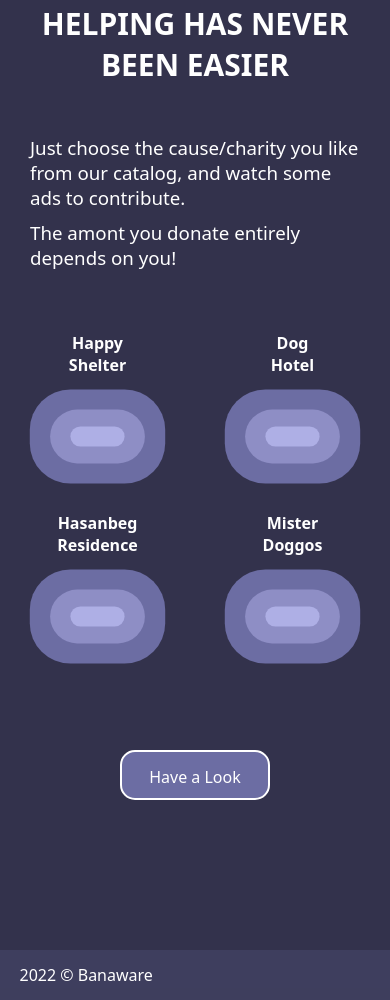
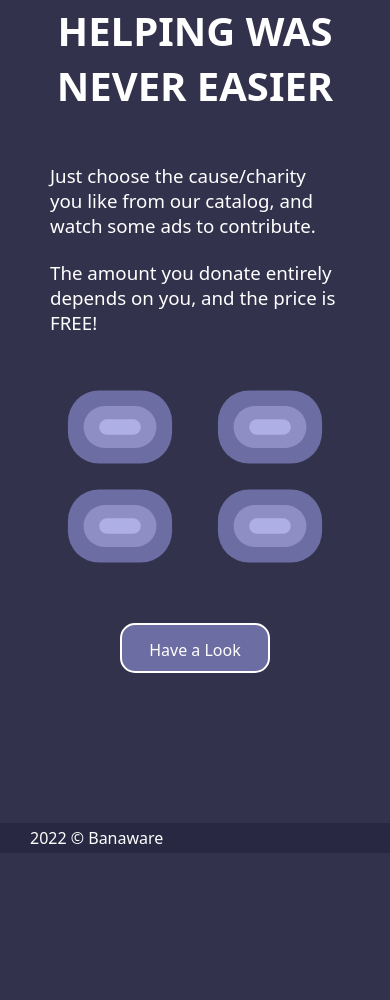
Before and after one commit to banaware/banaware.org, a plain HTML site: page index.html in a window 390 px wide. Shown: the part 283-1283 px from the top of the page. After the commit the page ends 1136 px from the top, so only its background shows below. Drawn offline with Linux system fonts and the light colour scheme.

Commit message:
Mobile First WIP

```diff
--- a/css/index.css
+++ b/css/index.css
@@ -1,79 +1,98 @@
 body{
     background-color: rgba(51,50,76,255);
     color: white;
+
     width: 100vw;
-    float: left;
+    display: flex;
+    flex-direction: column;
+    align-items: center;
+    justify-content: space-evenly;
 }
 
 .clearfix{
     clear: both;
 }
 
-#logo{
-    margin: 50px;
+header img{
+    margin: 50px 50px 0 50px;
 
-    animation: logo-entrance 1400ms cubic-bezier(0.68, -0.6, 0.32, 1.6) 0s 1 normal none;
+    animation: logo-entrance 900ms cubic-bezier(0.68, -0.6, 0.32, 1.6) 0s 1 normal none;
 }
 
 header h1{
+    margin: 50px;
+    font-size: 40px;
+    text-align: center;
+
     opacity: 0;
-    animation: header-entrance 900ms cubic-bezier(0.85, 0, 0.15, 1) 2000ms 1 normal forwards;
-    margin: 0 auto;
-    max-width: 310px;
-    font-size: 30px;
-    text-align: center;
-}
-
-main h3{
-    opacity: 0;
-    animation: right-entrance 900ms cubic-bezier(0.85, 0, 0.15, 1) 3000ms 1 normal forwards;
-    margin: 10px auto;
-    max-width: 370px;
-    padding: 0 20px;
-    font-weight: 400;
+    animation: header-entrance 900ms cubic-bezier(0.85, 0, 0.15, 1) 250ms 1 normal forwards;
 }
 
 main h3:first-of-type{
     opacity: 0;
-    animation: left-entrance 900ms cubic-bezier(0.85, 0, 0.15, 1) 3000ms 1 normal forwards;
-    margin-top: 50px;
+    animation: left-entrance 900ms cubic-bezier(0.85, 0, 0.15, 1) 700ms 1 normal forwards;
 }
 
+main h3{
+    margin: 0 50px;
+
+    opacity: 0;
+    animation: right-entrance 900ms cubic-bezier(0.85, 0, 0.15, 1) 800ms 1 normal forwards;
+    font-weight: 400;
+}
+
+
 #catalog{
-    margin: 40px auto;
-    max-width: 540px;
-    height: 400px;
+    max-width: 400px;
+    margin: 45px;
+    display: flex;
+    flex-wrap: wrap;
+    justify-content: space-evenly;
 }
 
 article{
-    opacity: 0;
-    animation: left-entrance 900ms cubic-bezier(0.85, 0, 0.15, 1) 4000ms 1 normal forwards;
-    float: left;
-    width: 50%;
-    height: 180px;
+    width: 150px;
 }
 
-.right{
+.first-left{
     opacity: 0;
-    animation: right-entrance 900ms cubic-bezier(0.85, 0, 0.15, 1) 4000ms 1 normal forwards;
+    animation: left-entrance 900ms cubic-bezier(0.85, 0.15, 0.15, 1) 900ms 1 normal forwards;
 }
 
-#catalog h4{
-    text-align: center;
-    margin-bottom: 0;
+.first-right{
+    opacity: 0;
+    animation: right-entrance 900ms cubic-bezier(0.85, 0.15, 0.15, 1) 900ms 1 normal forwards;
 }
 
-footer{
-    display: block;
-    margin-top: 150px;
-    width: 100%;
-    height: 50px;
-    line-height: 50px;
-    background-color: rgba(108, 109, 163, 0.2);
+.second-left{
+    opacity: 0;
+    animation: left-entrance 900ms cubic-bezier(0.85, 0.15, 0.15, 1) 1000ms 1 normal forwards;
 }
 
-footer a{
-    margin-left: 5%;
+.second-right{
+    opacity: 0;
+    animation: right-entrance 900ms cubic-bezier(0.85, 0.15, 0.15, 1) 1000ms 1 normal forwards;
+}
+
+#cta{
+    opacity: 0;
+    animation: right-entrance 900ms cubic-bezier(0.85, 0, 0.15, 1) 1100ms 1 normal forwards;
+}
+
+#footer{
+    height: 30px;
+    width: 100%;
+
+    display: flex;
+    align-items: center;
+
+    margin-top: 150px;
+    padding-left: 30px;
+
+    background-color: rgba(41,40,66,190);
+
+    opacity: 0;
+    animation: right-entrance 900ms cubic-bezier(0.85, 0, 0.15, 1) 1100ms 1 normal forwards;
 }
 
 @keyframes logo-entrance {
--- a/index.html
+++ b/index.html
@@ -11,46 +11,44 @@
 </head>
 <body>
     <header>
-        <img id="logo" src="assets/color-3-dark.svg" alt="Logo"></li>
+        <img src="assets/color-3-dark.svg" alt="Logo"></li>
 
-        <h1>HELPING HAS NEVER BEEN EASIER</h1>
+        <h1>HELPING WAS NEVER EASIER</h1>
     </header>
 
     <main>
         <h3>
             Just choose the cause/charity you like from our catalog, and watch some ads to contribute.
         </h3>
+
+        <br>
+
         <h3>
-            The amont you donate entirely depends on you!
+            The amount you donate entirely depends on you, and the price is FREE!
         </h3>
 
-        <section id="catalog">
-            <article>
-                <h4>Happy<br>Shelter</h4>
+        <section id="catalog" class="clearfix">
+            <article class="first-left">
                 <img src="assets/color-3-dark.svg" alt="Logo">
             </article>
 
-            <article class="right">
-                <h4>Dog<br>Hotel</h4>
+            <article class="first-right">
                 <img src="assets/color-3-dark.svg" alt="Logo">
             </article>
 
-            <article>
-                <h4>Hasanbeg<br>Residence</h4>
+            <article class="second-left">
                 <img src="assets/color-3-dark.svg" alt="Logo">
             </article>
 
-            <article class="right">
-                <h4>Mister<br>Doggos</h4>
+            <article class="second-right">
                 <img src="assets/color-3-dark.svg" alt="Logo">
             </article>
         </section>
 
-        <a class="btn" href="#">Have a Look</a>
+        <a class="btn" id="cta" href="#">Have a Look</a>
     </main>
 
-    <footer>
-        <a href="#">2022 &copy; Banaware</a>
-    </footer>
+
+    <a id="footer" href="#">2022 &copy; Banaware</a>
 </body>
 </html>
```
